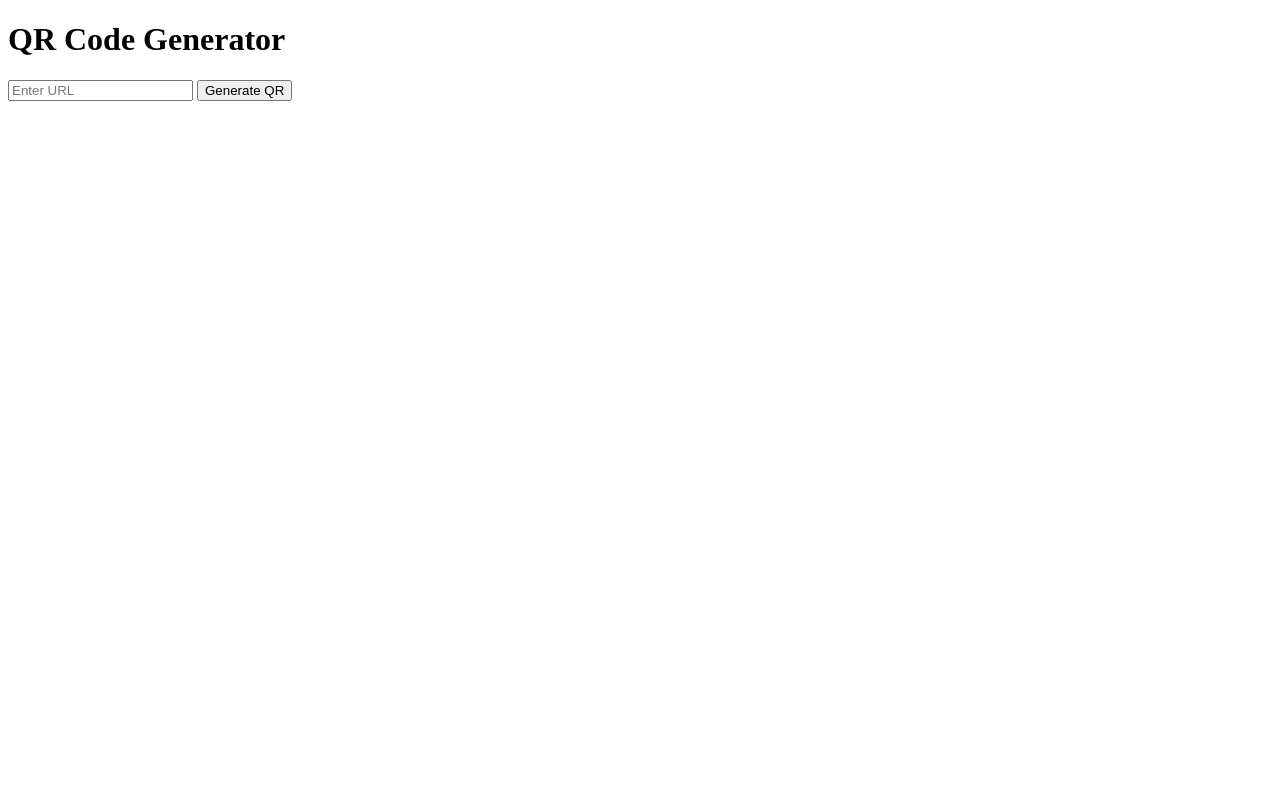
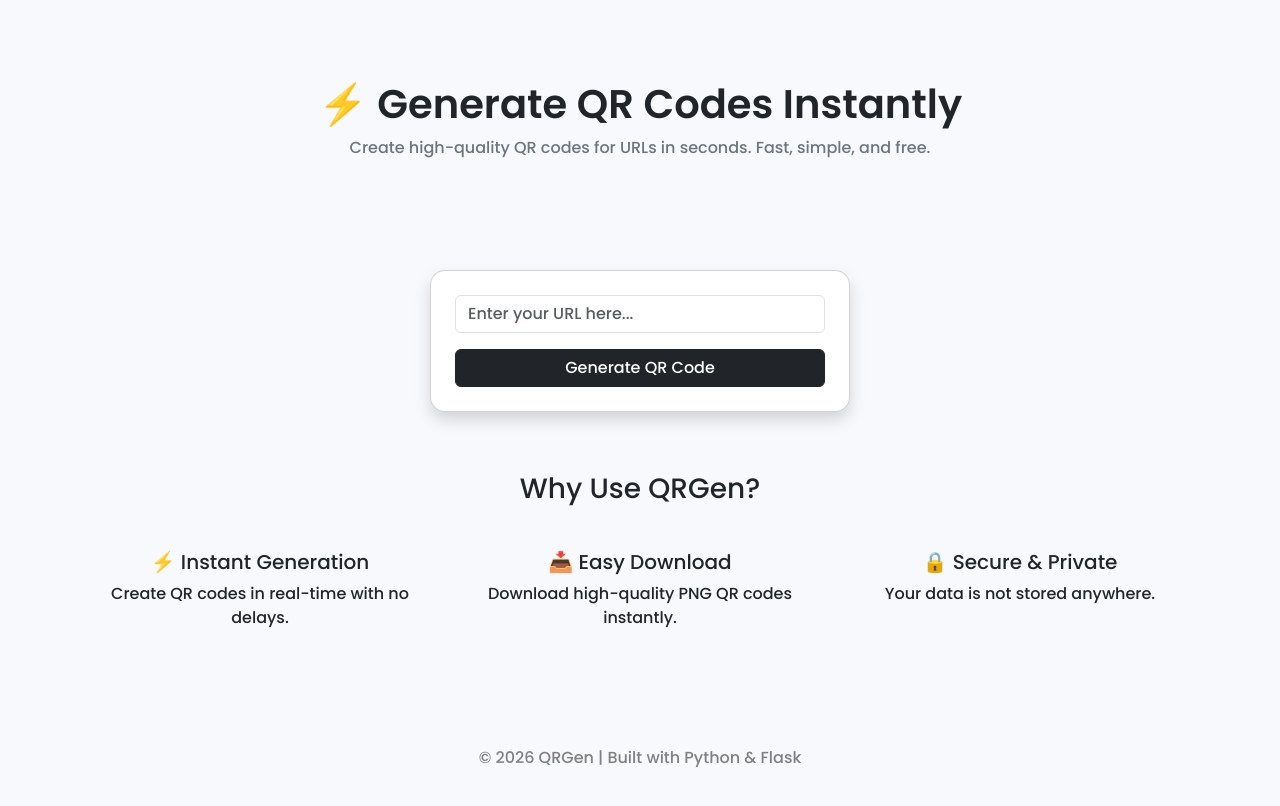
Before and after one commit to raghavendra1500/url_to_qr, a Flask app: page / in a window 1280 px wide. Before the commit the page ends 101 px from the top, so only its background shows below. Run offline with Flask 3, Linux system fonts and the light colour scheme.

Commit message:
Revamp index.html for QR Code Generator
Updated the HTML structure and styling for the QR Code Generator page, enhancing the layout and user experience.

```diff
--- a/templates/index.html
+++ b/templates/index.html
@@ -1,16 +1,133 @@
 
 <!DOCTYPE html>
-<html>
+<html lang="en">
 <head>
-    <title>QR Code Generator</title>
+    <meta charset="UTF-8">
+    <title>QRGen - Smart QR Code Generator</title>
+    <meta name="viewport" content="width=device-width, initial-scale=1.0">
+
+    <!-- Bootstrap -->
+    <link href="https://cdn.jsdelivr.net/npm/bootstrap@5.3.0/dist/css/bootstrap.min.css" rel="stylesheet">
+
+    <!-- Google Font -->
+    <link href="https://fonts.googleapis.com/css2?family=Poppins:wght@300;500;600&display=swap" rel="stylesheet">
+
+    <style>
+        body {
+            font-family: 'Poppins', sans-serif;
+            background: #f8f9fc;
+        }
+
+        .hero {
+            padding: 80px 20px;
+            text-align: center;
+        }
+
+        .hero h1 {
+            font-weight: 600;
+            font-size: 2.5rem;
+        }
+
+        .hero p {
+            color: #6c757d;
+            margin-bottom: 30px;
+        }
+
+        .card {
+            border-radius: 15px;
+        }
+
+        .features {
+            padding: 60px 20px;
+        }
+
+        .feature-box {
+            padding: 20px;
+        }
+
+        .qr-img {
+            max-width: 220px;
+            margin-top: 20px;
+        }
+
+        footer {
+            padding: 20px;
+            text-align: center;
+            color: gray;
+        }
+    </style>
 </head>
 <body>
-    <h1>QR Code Generator</h1>
 
-    <form action="/generate" method="post">
-        <input type="text" name="url" placeholder="Enter URL" required>
-        <button type="submit">Generate QR</button>
-    </form>
+<!-- HERO SECTION -->
+<section class="hero">
+    <h1>⚡ Generate QR Codes Instantly</h1>
+    <p>Create high-quality QR codes for URLs in seconds. Fast, simple, and free.</p>
+</section>
+
+<!-- GENERATOR CARD -->
+<div class="container d-flex justify-content-center">
+    <div class="card shadow p-4 text-center" style="width: 420px;">
+
+        <form method="POST" action="/generate">
+            <input
+                type="text"
+                name="url"
+                class="form-control mb-3"
+                placeholder="Enter your URL here..."
+                required
+            >
+
+            <button type="submit" class="btn btn-dark w-100">
+                Generate QR Code
+            </button>
+        </form>
+
+        {% if qr_generated %}
+            <img src="{{ url_for('qr_image') }}" class="qr-img" alt="QR Code">
+
+            <div class="mt-3">
+                <a href="{{ url_for('download_qr') }}" class="btn btn-success">
+                    Download
+                </a>
+
+                <a href="/" class="btn btn-outline-secondary">
+                    Reset
+                </a>
+            </div>
+        {% endif %}
+
+    </div>
+</div>
+
+<!-- FEATURES -->
+<section class="features text-center">
+    <div class="container">
+        <h3 class="mb-4">Why Use QRGen?</h3>
+
+        <div class="row">
+            <div class="col-md-4 feature-box">
+                <h5>⚡ Instant Generation</h5>
+                <p>Create QR codes in real-time with no delays.</p>
+            </div>
+
+            <div class="col-md-4 feature-box">
+                <h5>📥 Easy Download</h5>
+                <p>Download high-quality PNG QR codes instantly.</p>
+            </div>
+
+            <div class="col-md-4 feature-box">
+                <h5>🔒 Secure & Private</h5>
+                <p>Your data is not stored anywhere.</p>
+            </div>
+        </div>
+    </div>
+</section>
+
+<!-- FOOTER -->
+<footer>
+    <p>© 2026 QRGen | Built with Python & Flask</p>
+</footer>
 
 </body>
 </html>
```
